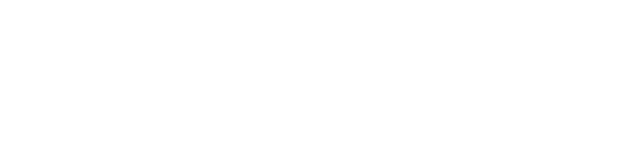
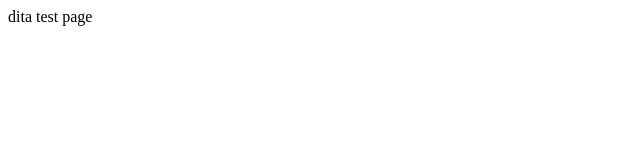
Before and after one commit to iq9891/dita, a website built with webpack: page index.html in a window 1280 px wide. Shown: the whole page, without its empty margins (0-640 px from the left). Built offline with nearby package versions, Linux system fonts and the light colour scheme.

Commit message:
chore($npm): update

```diff
--- a/index.html
+++ b/index.html
@@ -7,5 +7,6 @@
     <!-- <script src="dist/dita.min.js"></script> -->
   </head>
   <body>
+    dita test page
   </body>
 </html>
```
Also changed, not shown: package.json (+10 -10 lines).
